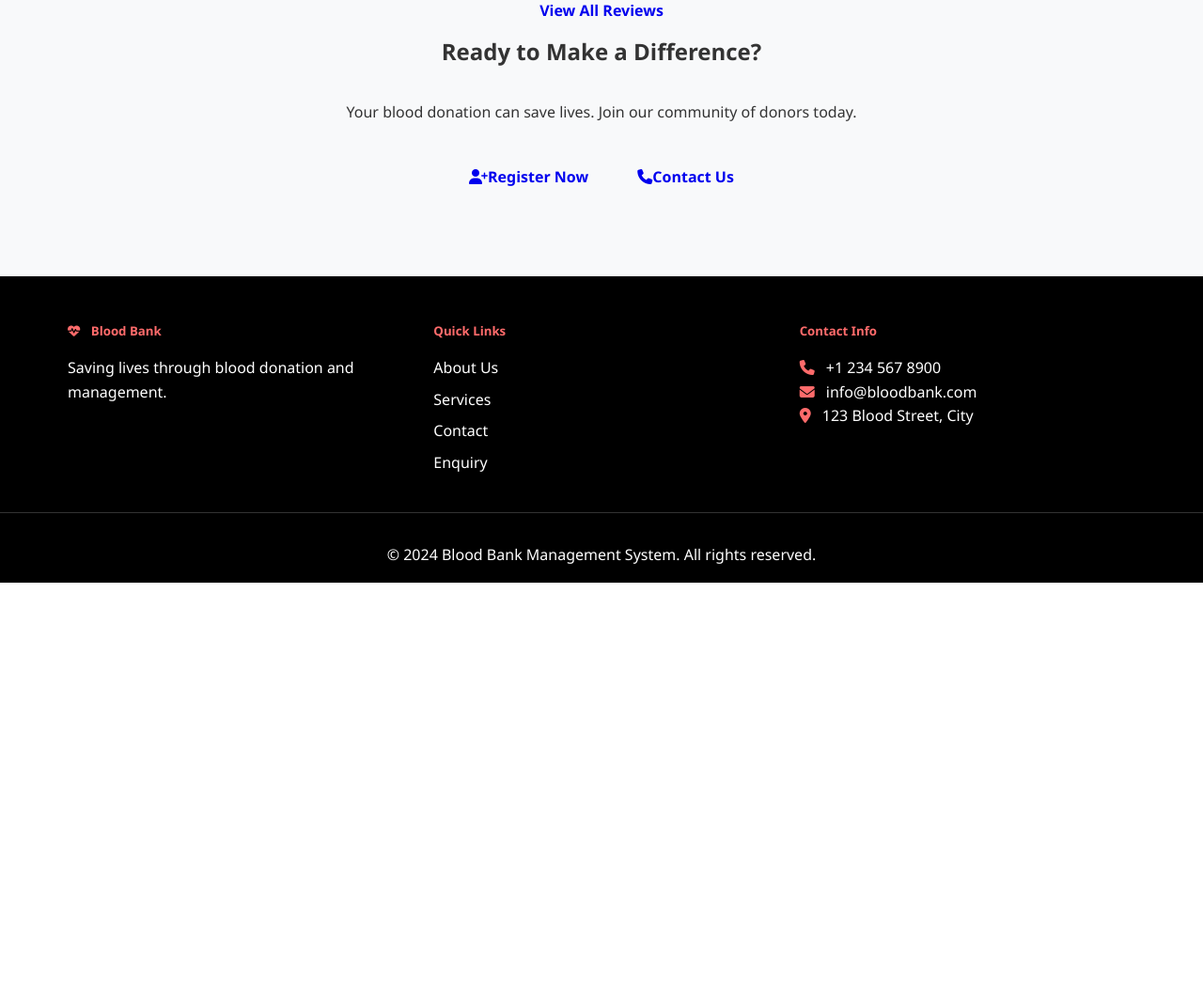
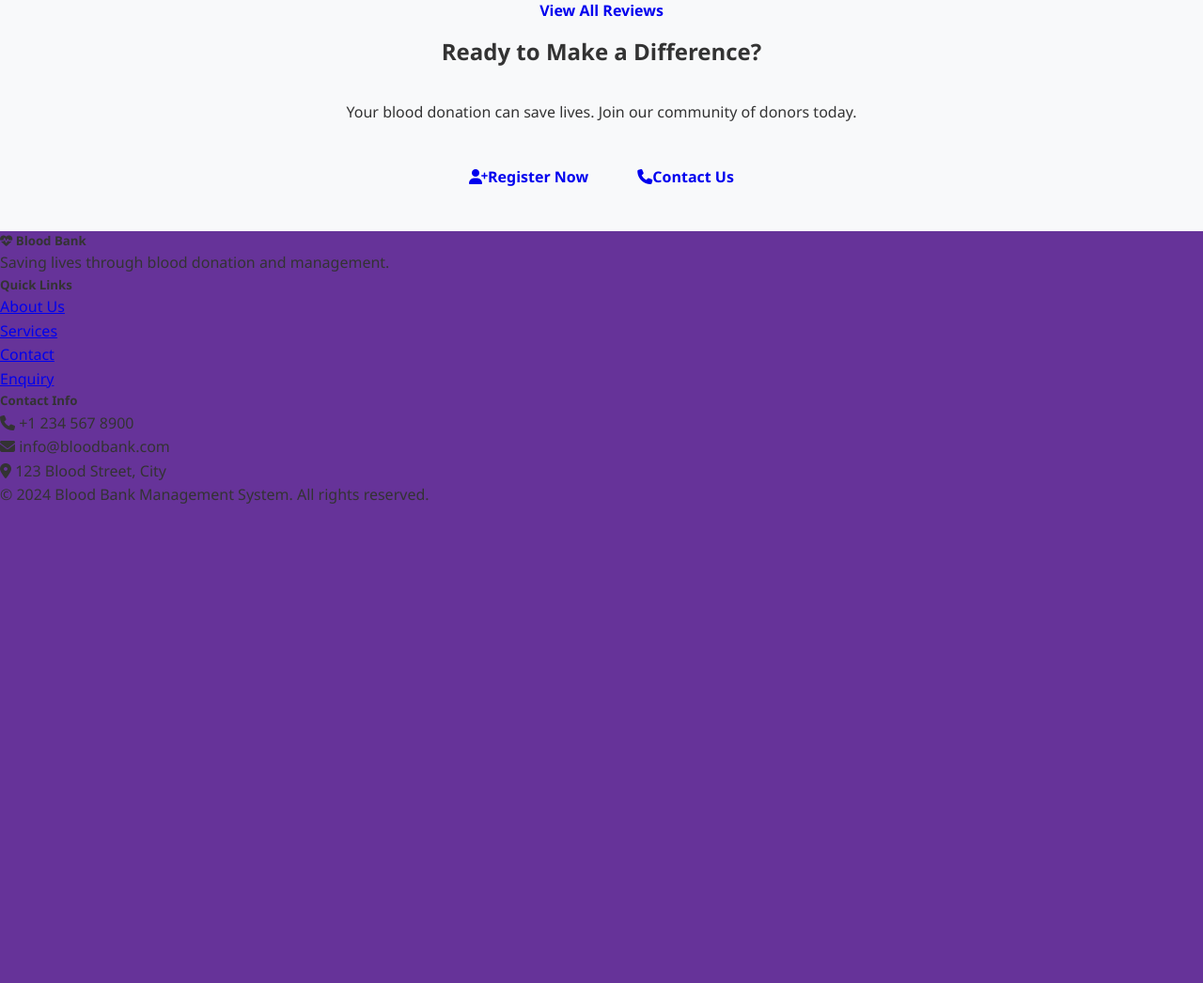
Before and after one commit to KJ-DEV29/urban-clap, a Django app: template templates/core/home.html in a window 1280 px wide. Shown: the part 2289-3335 px from the top of the page at 94% size. Before the commit the page ends 2909 px from the top, so only its background shows below. Run offline with Django 5.2, Linux system fonts and the light colour scheme; the template is opened without the code that fills it, so the values that code supplies are empty.

Commit message:
footer css including

```diff
--- /dev/null
+++ b/static/css/footer.css
@@ -0,0 +1,4 @@
+.footer{
+    height: 100vh;
+    background: rebeccapurple;
+}
--- a/static/css/style.css
+++ b/static/css/style.css
@@ -142,58 +142,6 @@ body {
     color: inherit;
 }
 
-/* Footer */
-.footer {
-    background-color: #000;
-    color: #fff;
-    padding: 3rem 0 1rem;
-    margin-top: 3rem;
-}
-
-.footer-container {
-    max-width: 1200px;
-    margin: 0 auto;
-    padding: 0 2rem;
-    display: grid;
-    grid-template-columns: repeat(auto-fit, minmax(250px, 1fr));
-    gap: 2rem;
-}
-
-.footer-section h5 {
-    margin-bottom: 1rem;
-    color: #ff6b6b;
-}
-
-.footer-section ul {
-    list-style: none;
-}
-
-.footer-section ul li {
-    margin-bottom: 0.5rem;
-}
-
-.footer-section a {
-    color: #fff;
-    text-decoration: none;
-    transition: color 0.3s ease;
-}
-
-.footer-section a:hover {
-    color: #ff6b6b;
-}
-
-.footer-section i {
-    margin-right: 0.5rem;
-    color: #ff6b6b;
-}
-
-.footer-bottom {
-    text-align: center;
-    margin-top: 2rem;
-    padding-top: 2rem;
-    border-top: 1px solid #333;
-}
-
 /* Responsive Design */
 @media (max-width: 768px) {
     .nav-menu {
@@ -241,12 +189,7 @@ body {
         padding: 1rem;
     }
 
-    .footer-container {
-        grid-template-columns: 1fr;
-        text-align: center;
-    }
 }
-
 /* Form Styles */
 .form-container {
     max-width: 500px;
--- a/templates/base.html
+++ b/templates/base.html
@@ -12,6 +12,9 @@
     <link rel="stylesheet" href="{% static 'css/style.css' %}">
     <link rel="stylesheet" href="{% static 'css/nav.css' %}">
     <link rel="stylesheet" href="{% static 'css/hero.css' %}">
+    <link rel="stylesheet" href="{% static 'css/footer.css' %}">
+
+
     {% block extra_css %}{% endblock %}
 </head>
 <body>
```
